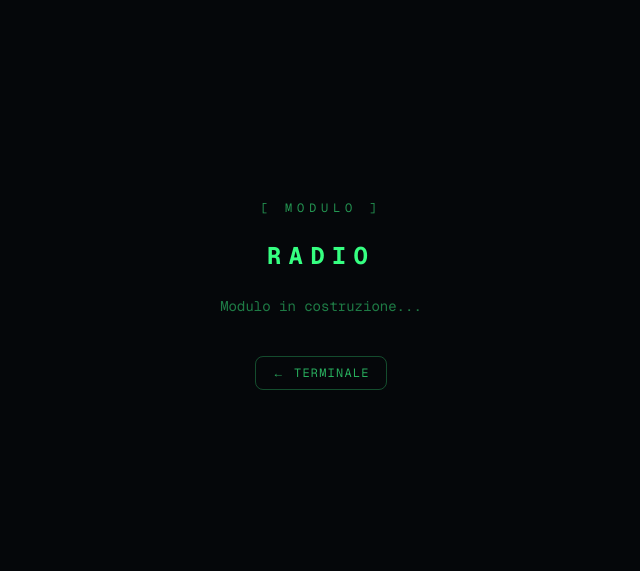
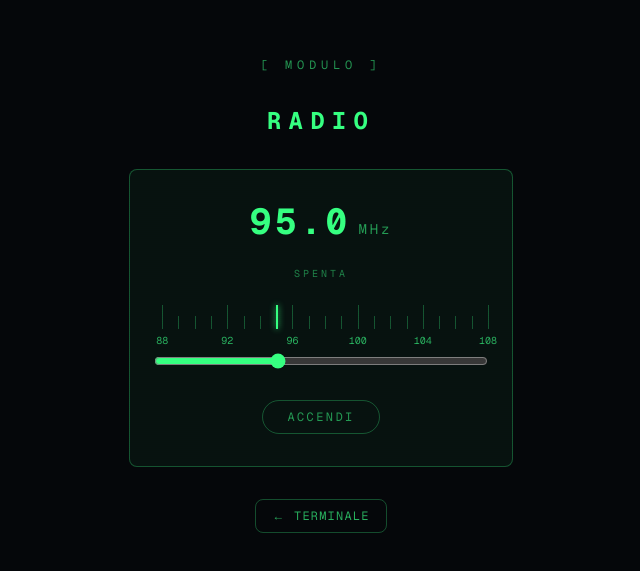
Before and after one commit to Labiless/nikita-bday, a Next.js app: page /radio in a window 1280 px wide. Shown: the part 105-676 px from the top of the page, without its empty margins (319-959 px from the left). Built offline with nearby package versions, Linux system fonts and the light colour scheme.

Commit message:
feat: added radio

```diff
--- a/src/app/radio/page.tsx
+++ b/src/app/radio/page.tsx
@@ -1,14 +1,168 @@
+"use client";
+
 import Link from "next/link";
+import { useEffect, useRef, useState } from "react";
+
+const FREQ_MIN = 875; // 87.5 MHz, tenths
+const FREQ_MAX = 1080; // 108.0 MHz, tenths
+const DEFAULT_FREQ = 950;
+
+function freqLabel(value: number) {
+  return (value / 10).toFixed(1);
+}
+
+function buildTicks() {
+  const ticks: { value: number; major: boolean }[] = [];
+  const start = Math.ceil(FREQ_MIN / 10) * 10;
+  const end = Math.floor(FREQ_MAX / 10) * 10;
+  for (let v = start; v <= end; v += 10) {
+    ticks.push({ value: v, major: v % 40 === 0 });
+  }
+  return ticks;
+}
+
+const TICKS = buildTicks();
 
 export default function RadioPage() {
+  const audioRef = useRef<HTMLAudioElement | null>(null);
+  const [frequency, setFrequency] = useState(DEFAULT_FREQ);
+  const [duration, setDuration] = useState<number | null>(null);
+  const [power, setPower] = useState(false);
+  const [tuning, setTuning] = useState(false);
+
+  const seekTo = (value: number) => {
+    const audio = audioRef.current;
+    if (!audio || !duration) return;
+    const fraction = (value - FREQ_MIN) / (FREQ_MAX - FREQ_MIN);
+    audio.currentTime = fraction * Math.max(duration - 0.2, 0);
+  };
+
+  useEffect(() => {
+    return () => {
+      audioRef.current?.pause();
+    };
+  }, []);
+
+  function handleLoadedMetadata() {
+    const audio = audioRef.current;
+    if (audio) setDuration(audio.duration);
+  }
+
+  function handleFrequencyChange(e: React.ChangeEvent<HTMLInputElement>) {
+    const value = Number(e.target.value);
+    setFrequency(value);
+    seekTo(value);
+    if (power) audioRef.current?.play().catch(() => {});
+  }
+
+  function togglePower() {
+    const audio = audioRef.current;
+    if (!audio) return;
+
+    if (power) {
+      audio.pause();
+      setPower(false);
+    } else {
+      seekTo(frequency);
+      audio.play().catch(() => {});
+      setPower(true);
+    }
+  }
+
+  const dialPercent = ((frequency - FREQ_MIN) / (FREQ_MAX - FREQ_MIN)) * 100;
+
   return (
-    <div className="flex flex-1 flex-col items-center justify-center gap-6 px-6 py-16 text-accent">
+    <div className="flex flex-1 flex-col items-center justify-center gap-8 px-6 py-10 text-accent">
+      <audio
+        ref={audioRef}
+        src="/audio/radio-wave.mp3"
+        loop
+        preload="auto"
+        onLoadedMetadata={handleLoadedMetadata}
+      />
+
       <p className="text-xs tracking-[0.4em] text-accent/60">[ MODULO ]</p>
       <h1 className="text-2xl font-bold tracking-[0.3em]">RADIO</h1>
-      <p className="text-sm text-accent/50">Modulo in costruzione...</p>
+
+      <div className="flex w-full max-w-sm flex-col items-center gap-6 rounded-lg border border-accent/30 bg-accent/5 px-6 py-8">
+        <div className="flex items-baseline gap-2">
+          <span className="text-4xl font-bold tabular-nums tracking-widest">
+            {freqLabel(frequency)}
+          </span>
+          <span className="text-sm tracking-[0.2em] text-accent/60">MHz</span>
+        </div>
+
+        <span className="flex items-center gap-2 text-[10px] tracking-[0.3em] text-accent/50">
+          {power && (
+            <span className="h-1.5 w-1.5 rounded-full bg-accent blink" />
+          )}
+          {!power
+            ? "SPENTA"
+            : tuning
+              ? "SINTONIZZAZIONE..."
+              : "IN ASCOLTO"}
+        </span>
+
+        <div className="relative w-full">
+          <div className="relative h-6 w-full">
+            {TICKS.map(({ value, major }) => (
+              <div
+                key={value}
+                className="absolute bottom-0 w-px bg-accent/30"
+                style={{
+                  left: `${((value - FREQ_MIN) / (FREQ_MAX - FREQ_MIN)) * 100}%`,
+                  height: major ? "100%" : "55%",
+                }}
+              />
+            ))}
+            <div
+              className="absolute bottom-0 h-full w-0.5 bg-accent shadow-[0_0_6px_var(--color-accent)] transition-[left] duration-100"
+              style={{ left: `${dialPercent}%` }}
+            />
+          </div>
+
+          <div className="relative mt-1 h-3 w-full">
+            {TICKS.filter((t) => t.major).map(({ value }) => (
+              <span
+                key={value}
+                className="absolute -translate-x-1/2 text-[10px] text-accent/70"
+                style={{
+                  left: `${((value - FREQ_MIN) / (FREQ_MAX - FREQ_MIN)) * 100}%`,
+                }}
+              >
+                {value / 10}
+              </span>
+            ))}
+          </div>
+
+          <input
+            type="range"
+            min={FREQ_MIN}
+            max={FREQ_MAX}
+            step={1}
+            value={frequency}
+            onChange={handleFrequencyChange}
+            onPointerDown={() => setTuning(true)}
+            onPointerUp={() => setTuning(false)}
+            className="mt-2 w-full accent-accent"
+          />
+        </div>
+
+        <button
+          onClick={togglePower}
+          className={`rounded-full border px-6 py-2 text-xs tracking-[0.2em] transition-colors ${
+            power
+              ? "border-accent bg-accent/20 text-accent"
+              : "border-accent/30 text-accent/60 hover:border-accent hover:text-accent"
+          }`}
+        >
+          {power ? "SPEGNI" : "ACCENDI"}
+        </button>
+      </div>
+
       <Link
         href="/"
-        className="mt-4 rounded-lg border border-accent/30 px-4 py-2 text-xs tracking-widest text-accent/70 transition-colors hover:border-accent hover:text-accent"
+        className="rounded-lg border border-accent/30 px-4 py-2 text-xs tracking-widest text-accent/70 transition-colors hover:border-accent hover:text-accent"
       >
         ← TERMINALE
       </Link>
```
Also changed, not shown: 1 other file (tests, documents, lock files or other folders).
